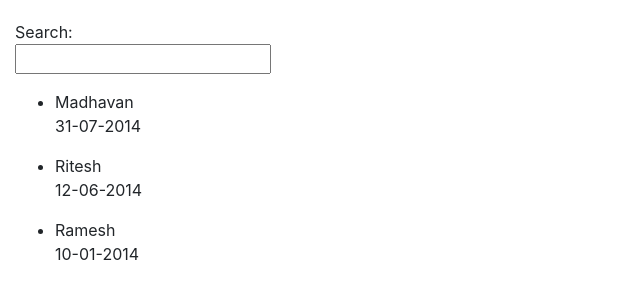
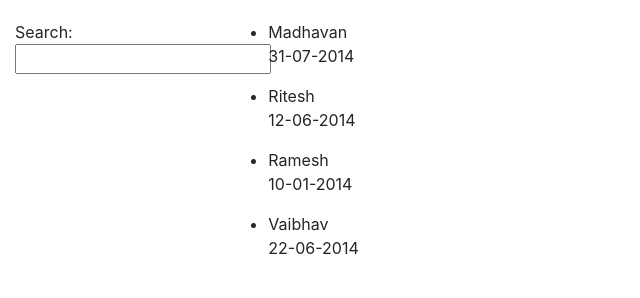
Before and after one commit to senthilkumarmg/myschool, a website: page app/index.html in a window 1280 px wide. Shown: the whole page, without its empty margins (0-640 px from the left). Drawn offline with nearby package versions, Linux system fonts and the light colour scheme.

Commit message:
UI Layout issue fix

```diff
--- a/app/code/student-list/student-list.template.html
+++ b/app/code/student-list/student-list.template.html
@@ -1,3 +1,5 @@
+<div class="container-fluid">
+    <div class="row">
         <div class="col-md-2">
             <p>Search: <input ng-model="$ctrl.query" /></p>
         </div>
@@ -7,3 +9,5 @@
                 <p>{{student.dob}}</p>
             </li></ul>
         </div>
+    </div>
+</div>
--- a/app/data/studentList.json
+++ b/app/data/studentList.json
@@ -10,5 +10,9 @@
     {
         "name": "Ramesh",
         "dob": "10-01-2014"
+    },
+    {
+        "name": "Vaibhav",
+        "dob": "22-06-2014"
     }
 ]
--- a/app/index.html
+++ b/app/index.html
@@ -13,9 +13,7 @@
     </head>
 
     <body>
-        <div class="view-container">
-            <student-list></student-list>
-        </div>
+        <student-list></student-list>
     </body>
 
 </html>
```
Lines whose indentation alone changed are shown as unchanged.
